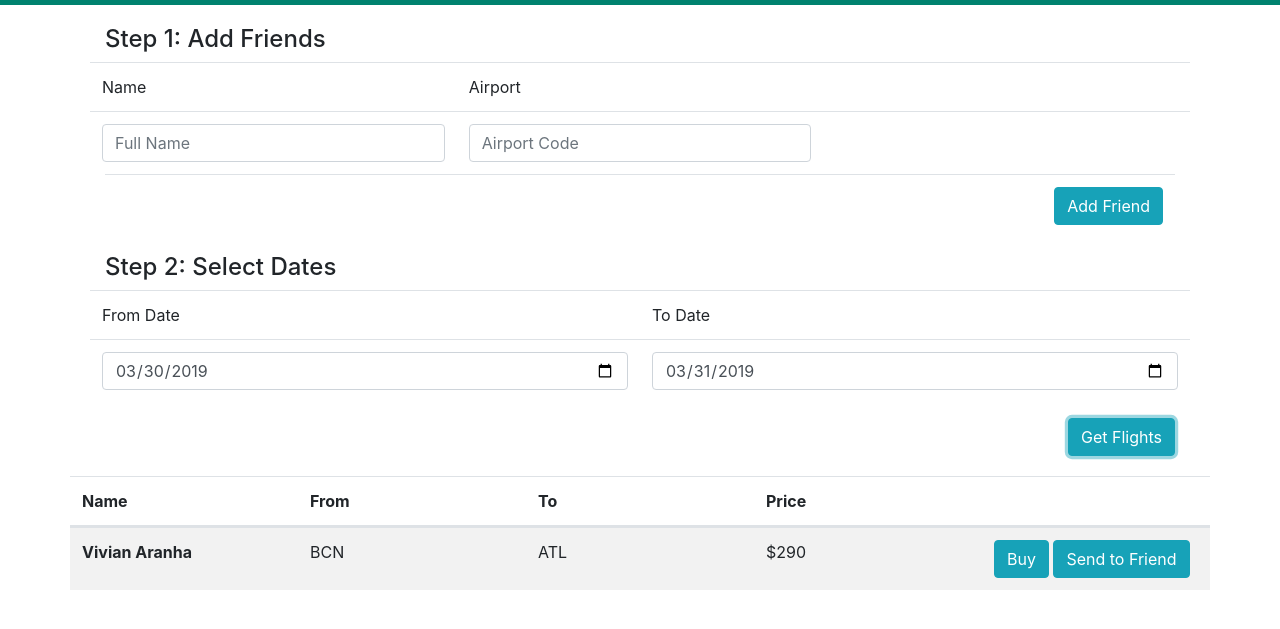
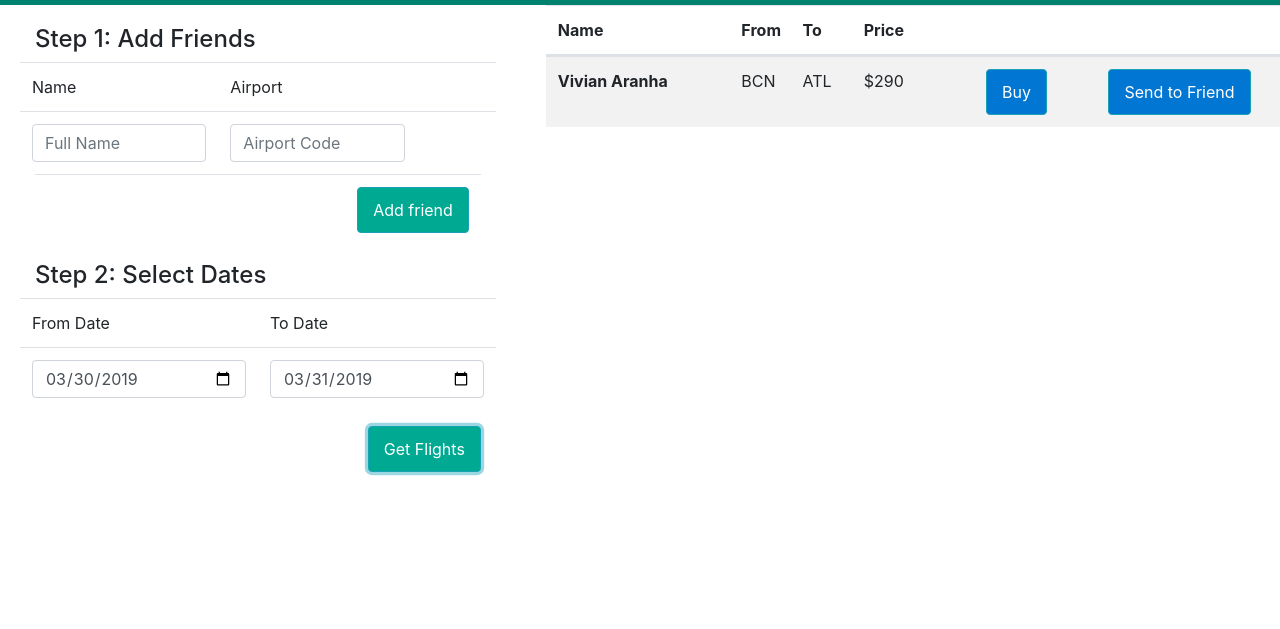
Before and after one commit to jportella93/hack-travel-2019, a plain HTML site: page client/index.html in a window 1280 px wide. Both pictures are taken after a click on the button "Get Flights". Shown: the part 51-680 px from the top of the page. Drawn offline with nearby package versions, Linux system fonts and the light colour scheme.

Commit message:
split screen

```diff
--- a/client/index.html
+++ b/client/index.html
@@ -5,10 +5,9 @@
     <meta charset="utf-8">
     <meta name="viewport" content="width=device-width, initial-scale=1, shrink-to-fit=no">
 
-
-
     <!-- Bootstrap CSS -->
     <link rel="stylesheet" href="https://stackpath.bootstrapcdn.com/bootstrap/4.3.1/css/bootstrap.min.css" integrity="sha384-ggOyR0iXCbMQv3Xipma34MD+dH/1fQ784/j6cY/iJTQUOhcWr7x9JvoRxT2MZw1T" crossorigin="anonymous">
+    <link rel="stylesheet" href="main.css">
 
     <title>Hello, world!</title>
   </head>
@@ -17,39 +16,43 @@
       <a class="navbar-brand" href="#">Meet Me There</a>
     </nav>
 
+    <div class="row">
+      <div class="col-5">
         <div class="container">
           <div>
             <div class="card-body">
               <h4>Step 1: Add Friends</h4>
               <form id="userForm">
-            <table id="myTable" class=" table order-list">
+                <table id="myTable" class="table order-list">
                   <tbody>
                       <tr class="row">
-                      <td class="col-sm">Name</td>
-                      <td class="col-sm">Airport</td>
-                      <td class="col-sm"></td>
+                          <td class="col-md-5">Name</td>
+                          <td class="col-md-5">Airport</td>
+                          <td class="col-md-2"></td>
                       </tr>
                       <tr class="row">
-                      <td class="col-sm">
+                          <td class="col-md-5">
                               <input type="text" name="name" class="form-control" placeholder="Full Name" />
                           </td>
-                      <td class="col-sm">
+                          <td class="col-md-5">
                               <input type="mail" name="mail" class="form-control" placeholder="Airport Code" />
                           </td>
-                      <td class="col-sm"><a class="deleteRow"></a>
+                          <td class="col-md-2">
+                              <input type="hidden" />
                           </td>
                       </tr>
                   </tbody>
                   <tfoot>
                       <tr>
                           <td colspan="5" class="text-right">
-                          <input type="button" class="btn btn-info " id="addrow" value="Add Friend" />
+                              <button type="button" class="btn btn-info" id="addrow">Add friend</button>
                           </td>
                       </tr>
                       <tr>
                       </tr>
                   </tfoot>
                 </table>
+
                 <h4>Step 2: Select Dates</h4>
                 <table class="table">
                   <tr class="row">
@@ -72,8 +75,12 @@
             </div>
           </div>
         </div>
+      </div>
 
+    <div class="col-7">
       <div class="container" id="resultsTable">
+        </div>
+      </div>
     </div>
 
     <!-- Optional JavaScript -->
--- /dev/null
+++ b/client/main.css
@@ -0,0 +1,26 @@
+button {
+    background-color: #00A991 !important;
+    padding: 10px 15px !important;
+}
+
+button:hover {
+    background-color: #009882 !important;
+}
+
+.ibtnDel {
+    background-color: #D21C1C !important;
+    padding: 5px 15px !important;
+}
+
+.ibtnDel:hover {
+    background-color: #BD1919 !important;
+}
+
+.buy, .send {
+    background-color: #0176D2 !important;
+    padding: 10px 15px !important;
+}
+
+.buy:hover, .send:hover {
+    background-color: #006ABD !important;
+}
--- a/client/script.js
+++ b/client/script.js
@@ -18,11 +18,12 @@ function drawResults(searchResults){
     var results = '<table class="table table-striped">'+
         '<thead>'+
           '<tr class="row">'+
-            '<th scope="col" class="col-sm">Name</th>'+
-            '<th scope="col" class="col-sm">From</th>'+
-            '<th scope="col" class="col-sm">To</th>'+
-            '<th scope="col" class="col-sm">Price</th>'+
-            '<th class="col-sm"></th>'+
+            '<th scope="col" class="col-md-3">Name</th>'+
+            '<th scope="col" class="col-md-1">From</th>'+
+            '<th scope="col" class="col-md-1">To</th>'+
+            '<th scope="col" class="col-md-2">Price</th>'+
+            '<th class="col-md-2"></th>'+
+            '<th class="col-md-3"></th>'+
           '</tr>'+
         '</thead>'+
         '<tbody>';
@@ -30,14 +31,12 @@ function drawResults(searchResults){
 
     for(var i=0;i<searchResults.length;i++) {
         results += '<tr class="row">'+
-            '<th scope="row" class="col-sm">Vivian Aranha</th>'+
-            '<td class="col-sm">BCN</td>'+
-            '<td class="col-sm">ATL</td>'+
-            '<td class="col-sm">$290</td>'+
-            '<td class="col-sm">'+
-              '<input type="button" class="btn btn-info btn-small" value="Buy" /> '+
-              '<input type="button" class="btn btn-info btn-small" value="Send to Friend" />'+
-            '</td>'+
+            '<th class="col-md-3">Vivian Aranha</th>'+
+            '<td class="col-md-1">BCN</td>'+
+            '<td class="col-md-1">ATL</td>'+
+            '<td class="col-md-2">$290</td>'+
+            '<td class="col-md-2"><input type="button" class="buy btn btn-info btn-small" value="Buy" /></td>'+
+            '<td class="col-md-3"><input type="button" class="send btn btn-info btn-small" value="Send to Friend" /></td>'+
           '</tr>';
     }
 
@@ -57,9 +56,9 @@ $(document).ready(function () {
         var newRow = $("<tr class='row'>");
         var cols = "";
 
-        cols += '<td class="col-sm"><input type="text" class="form-control" name="name' + counter + '"  placeholder="Full Name"/></td>';
-        cols += '<td class="col-sm"><input type="text" class="form-control" name="airport' + counter + '" placeholder="Airport Code" /></td>';
-        cols += '<td class="col-sm"><input type="button" class="ibtnDel btn btn-md btn-danger"  value="Delete"></td>';
+        cols += '<td class="col-md-5"><input type="text" class="form-control" name="name' + counter + '"  placeholder="Full Name"/></td>';
+        cols += '<td class="col-md-5"><input type="text" class="form-control" name="airport' + counter + '" placeholder="Airport Code" /></td>';
+        cols += '<td class="col-md-2"><input type="button" class="ibtnDel btn btn-md btn-danger" value="Delete"></td>';
         newRow.append(cols);
         $("table.order-list").append(newRow);
         counter++;
```
Lines whose indentation alone changed are shown as unchanged.
